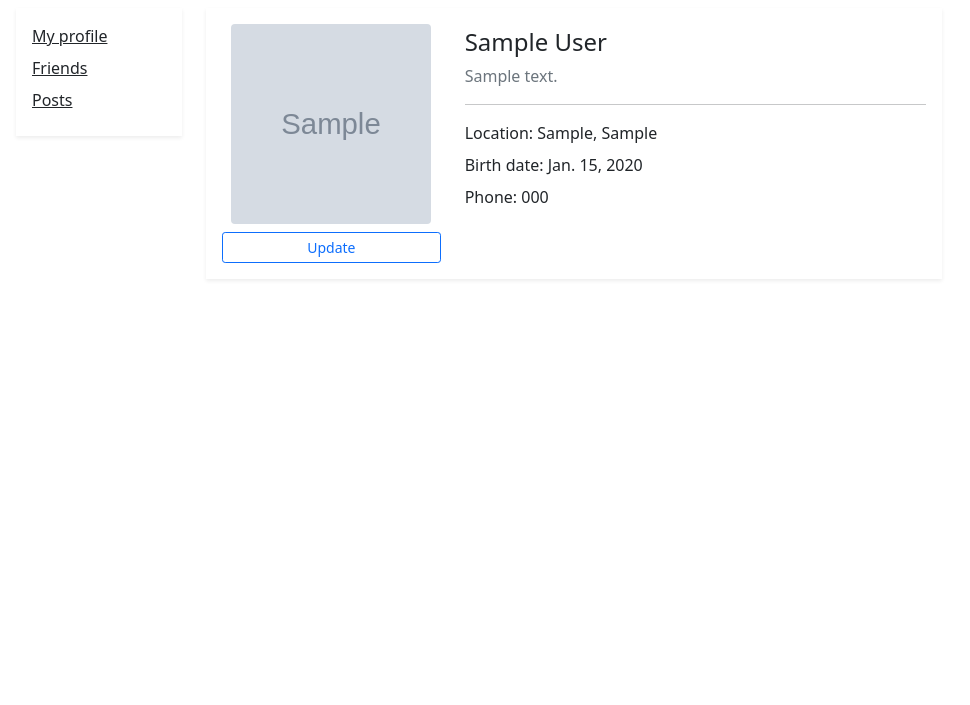
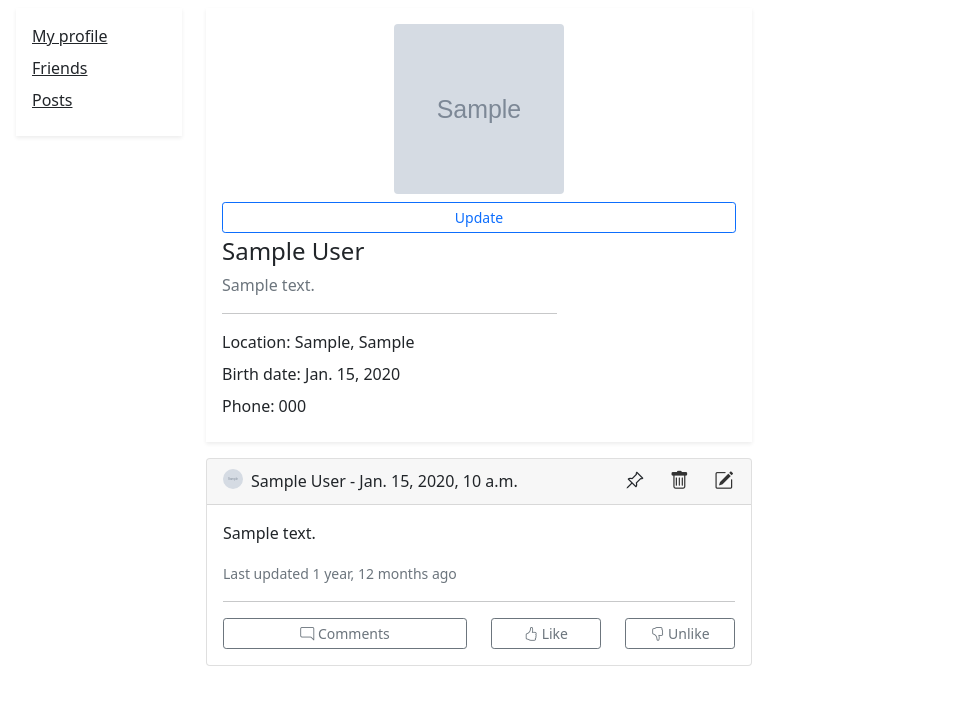
Before and after one commit to UladzislauBaranau/social-network, a Django app: page /profiles/my_profile in a window 1280 px wide. Shown: the part 56-761 px from the top of the page, without its empty margins (161-1131 px from the left). Run offline with Django 3.2, Linux system fonts and the light colour scheme; a user stored in the database is signed in; tables that the repository leaves empty hold one stand-in row (values such as "Sample post"); grey boxes marked "Sample" are stand-in pictures; some libraries are stand-ins or nearby versions.

Commit message:
Fixed HTML files
Add posts list on profile and friend details pages.

```diff
--- a/socialnetwork/posts/templates/posts/posts.html
+++ b/socialnetwork/posts/templates/posts/posts.html
@@ -17,8 +17,8 @@
         <p class="fw-light mb-2"><a href="{% url 'posts' %}" class="text-reset">{% translate 'Posts' %}</a></p>
       </div>
     </div>
+
     <div class="col-6">
-
       {% for message in messages %}
         {% if 'success' in message.tags %}
           <div class="alert alert-success alert-dismissible fade show text-center" role="alert">
--- a/socialnetwork/profiles/templates/profiles/user_profile.html
+++ b/socialnetwork/profiles/templates/profiles/user_profile.html
@@ -17,23 +17,21 @@
         <p class="fw-light mb-2"><a href="{% url 'posts' %}" class="text-reset">{% translate 'Posts' %}</a></p>
       </div>
     </div>
-    <div class="col">
-      <div class="card-body shadow-sm holder-bottom">
 
+    <div class="col-6">
+      <div class="card-body shadow-sm holder-bottom mb-3">
         {% for message in messages %}
           <div class="alert alert-success alert-dismissible fade show text-center" role="alert">
             {{ message }}.
             <button type="button" class="btn-close" data-bs-dismiss="alert" aria-label="Close"></button>
           </div>
         {% endfor %}
-
         <div class="row">
           <div class="col">
-            <img src="{{ profile.avatar.url }}" class="rounded mx-auto d-block mb-2" width="200" height="200">
+            <img src="{{ profile.avatar.url }}" class="rounded mx-auto d-block mb-2" width="170" height="170">
             <!-- Button trigger modal -->
             <div class="d-grid gap-2">
-              <button type="button" class="btn btn-outline-primary btn-sm" data-bs-toggle="modal"
-                      data-bs-target="#updateProfileModal">
+              <button type="button" class="btn btn-outline-primary btn-sm" data-bs-toggle="modal" data-bs-target="#updateProfileModal">
                 {% translate 'Update' %}
               </button>
             </div>
@@ -55,7 +53,6 @@
                         <p class="mb-2">{{ form.avatar }}</p>
                         <p class="mb-1">{% translate 'Username' %}</p>
                         <input type="text" class="form-control fw-light mb-2" name="username" value="{{ user.username }}" required>
-
                         <p class="mb-1">{% translate 'Bio' %}</p>
                         {% if user.bio %}
                           <textarea class="form-control fw-light mb-2" name="bio">{{ user.bio }}</textarea>
@@ -105,8 +102,42 @@
           </div>
         </div>
       </div>
+
+      {% if posts %}
+        {% for post in posts %}
+          <div class="card mb-3">
+            <div class="card-header">
+              <div class="row">
+                <div class="col align-self-center">
+                  <img src="{{ profile.avatar.url }}" class="rounded-circle float-start me-2" width="20" height="20">
+                  {{ profile.first_name }} {{ profile.last_name }} - {{ post.date_created }}
+                </div>
+                <div class="col-1"><i class="bi bi-pin-angle" style="font-size: 1.2rem"></i></div>
+                <div class="col-1"><a href="{% url 'remove_post' post.pk %}" style="color: #333;"><i class="bi bi-trash" style="font-size: 1.2rem"></i></a></div>
+                <div class="col-1"><a href="{% url 'edit_post' post.pk %}" style="color: #333;"><i class="bi bi-pencil-square" style="font-size: 1.2rem"></i></a></div>
+              </div>
+            </div>
+            <div class="card-body">
+              <p class="card-text">{{ post.content }}</p>
+              <p class="card-text"><small class="text-muted">Last updated {{ post.date_updated|timesince }} ago</small></p>
+              <hr>
+              <div class="row">
+                <div class="col-6 d-grid gap-2 align-self-center">
+                  <button type="button" class="btn btn-outline-secondary btn-sm"><i class="bi bi-chat-right"></i> {% translate 'Comments' %}</button>
+                </div>
+                <div class="col-3 d-grid gap-2 align-self-center">
+                  <button type="button" class="btn btn-outline-secondary btn-sm"><i class="bi bi-hand-thumbs-up"></i> {% translate 'Like' %}</button>
+                </div>
+                <div class="col-3 d-grid gap-2 align-self-center">
+                  <button type="button" class="btn btn-outline-secondary btn-sm"><i class="bi bi-hand-thumbs-down"></i> {% translate 'Unlike' %}</button>
+                </div>
+              </div>
+            </div>
+          </div>
+        {% endfor %}
+      {% endif %}
     </div>
-    <div class="col-1"></div>
+    <div class="col-3"></div>
   </div>
 </div>
 {% endblock content %}
--- a/socialnetwork/profiles/views.py
+++ b/socialnetwork/profiles/views.py
@@ -5,6 +5,8 @@
 from django.http import HttpResponse, JsonResponse
 from django.shortcuts import get_object_or_404, redirect, render
 from django.utils.translation import gettext as _
+
+from posts.models import Post
 
 from .backends import get_friends
 from .forms import EditAvatarUsernameBioForm, EditProfileForm, LoginForm, RegisterForm
@@ -59,6 +61,7 @@
 def user_profile_view(request):
     profile = Profile.objects.get(id=request.user.id)
     form = EditAvatarUsernameBioForm(instance=request.user)
+    posts = Post.objects.all().order_by('-date_created').filter(post_author=request.user)
 
     if request.method == 'POST':
         form = EditAvatarUsernameBioForm(request.POST, request.FILES, instance=request.user)
@@ -69,6 +72,7 @@
     context = {
         'profile': profile,
         'form': form,
+        'posts': posts,
     }
     return render(request, 'profiles/user_profile.html', context)
 
@@ -138,9 +142,11 @@
 @login_required(login_url='/profiles/login')
 def friend_details_view(request, pk):
     obj = get_object_or_404(Profile, pk=pk)
+    posts = Post.objects.all().order_by('-date_created').filter(post_author=obj)
 
     context = {
         'obj': obj,
+        'posts': posts,
     }
     return render(request, 'profiles/friend_details.html', context)
 
```
Also changed, not shown: socialnetwork/profiles/templates/profiles/friend_details.html (+37 -4 lines).
